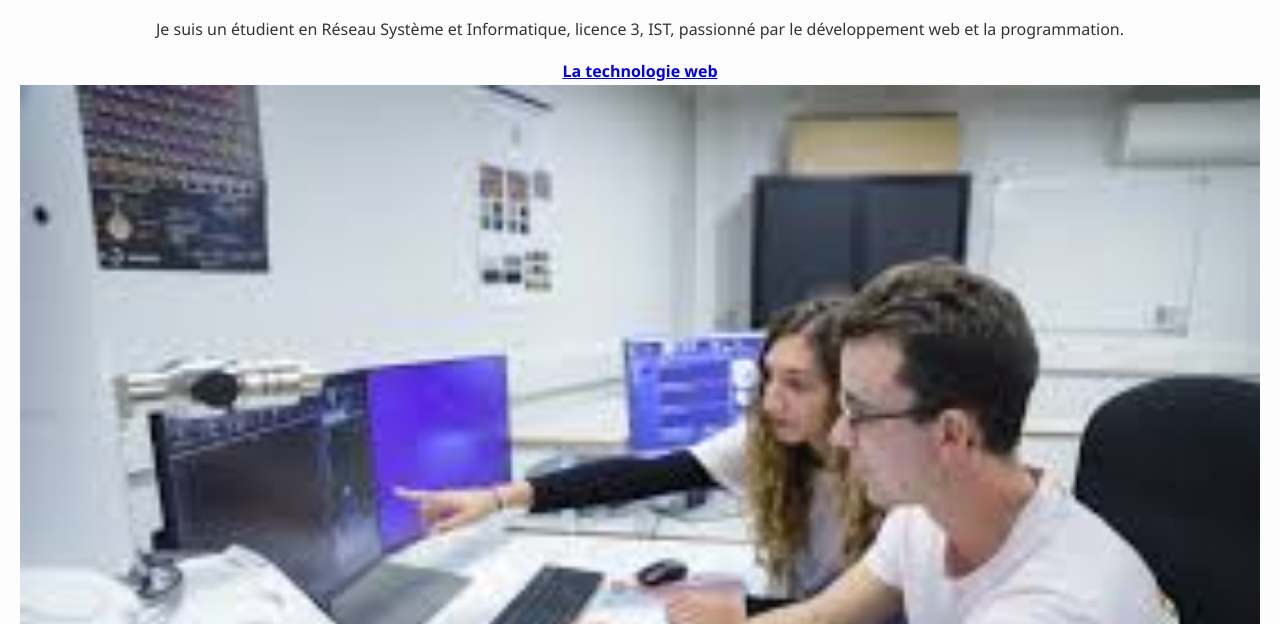
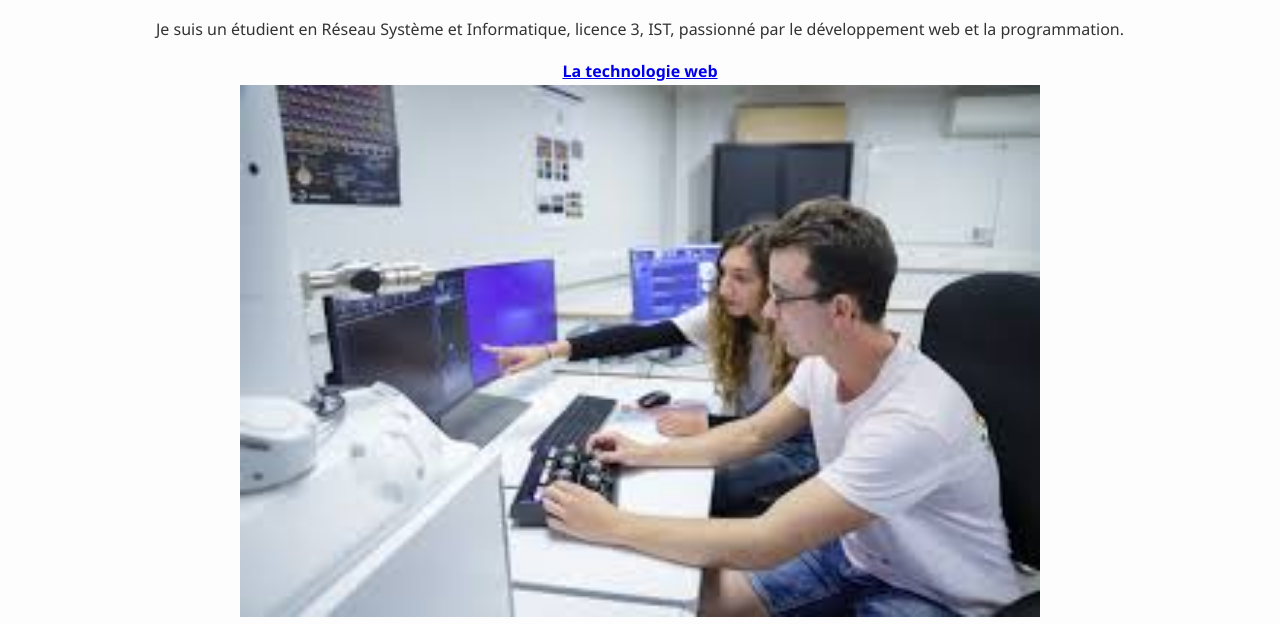
Before and after one commit to karim467/mon-site-personnel, a plain HTML site: page index.html in a window 1280 px wide. Shown: the part 176-800 px from the top of the page. Drawn offline with Linux system fonts and the light colour scheme.

Commit message:
Update index.html

```diff
--- a/index.html
+++ b/index.html
@@ -23,7 +23,7 @@
             <p>Je suis un étudient en Réseau Système et Informatique, licence 3, IST, passionné par le développement web et la programmation.</p>
          <a href="Images/innovatech6.jpg" target="_blank">
             <strong> La technologie web </strong><br>
-            <img src="Images/innovatech6.jpg" alt="Image de bienvenue" title="La technologie web" style="width:100%; max-width:_800px;">
+            <img src="Images/innovatech6.jpg" alt="Image de bienvenue" title="La technologie web" style="width:100%; max-width:800px;">
         </a>
      </section>
     </main>
@@ -31,4 +31,5 @@
     <footer style="text-align: center; margin-top: 40px;">
         <p>&copy; 2026-SORY ABDEL KARIM - Tous droits réservées</p>
     </footer>
+
 </body>
```
